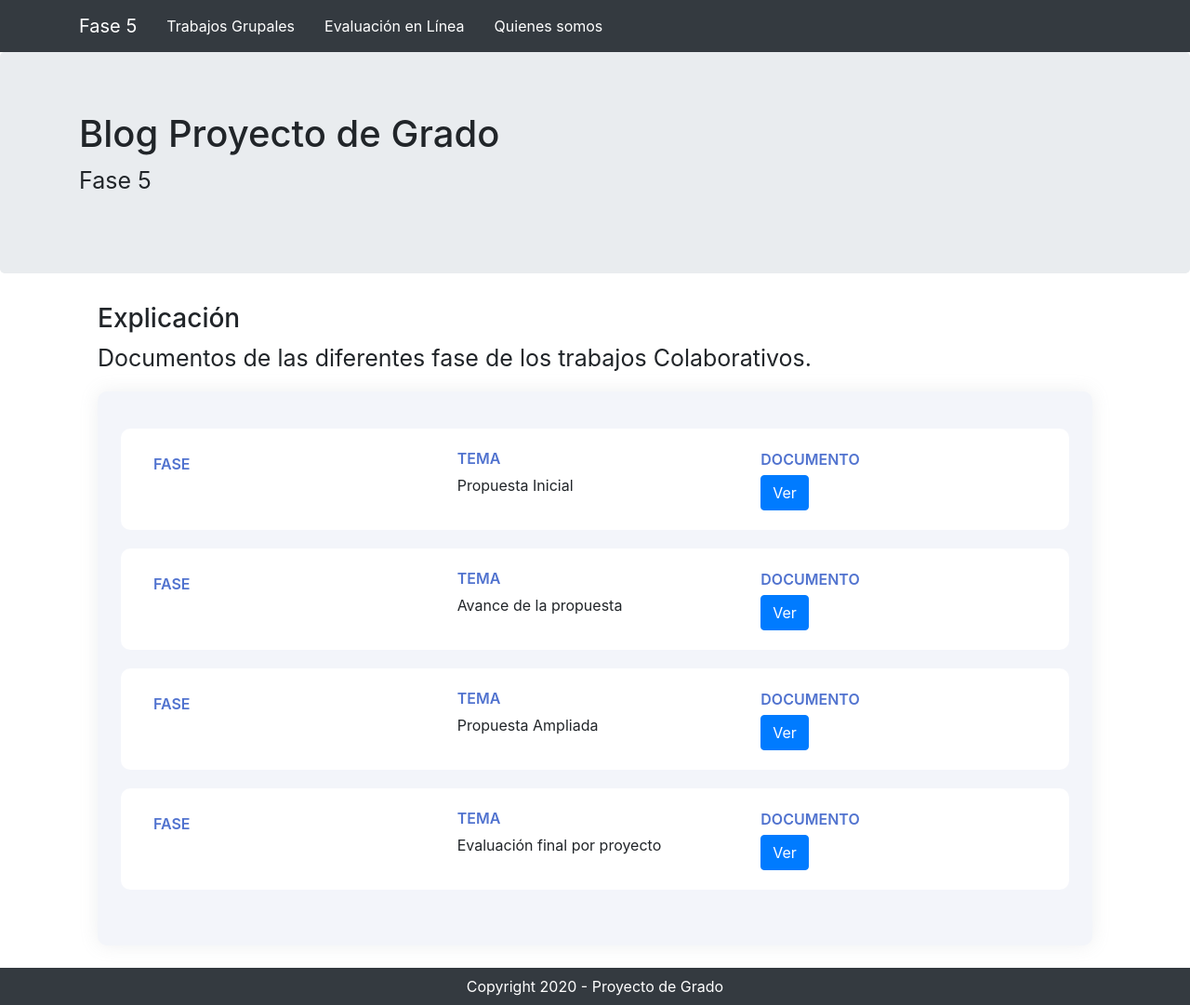
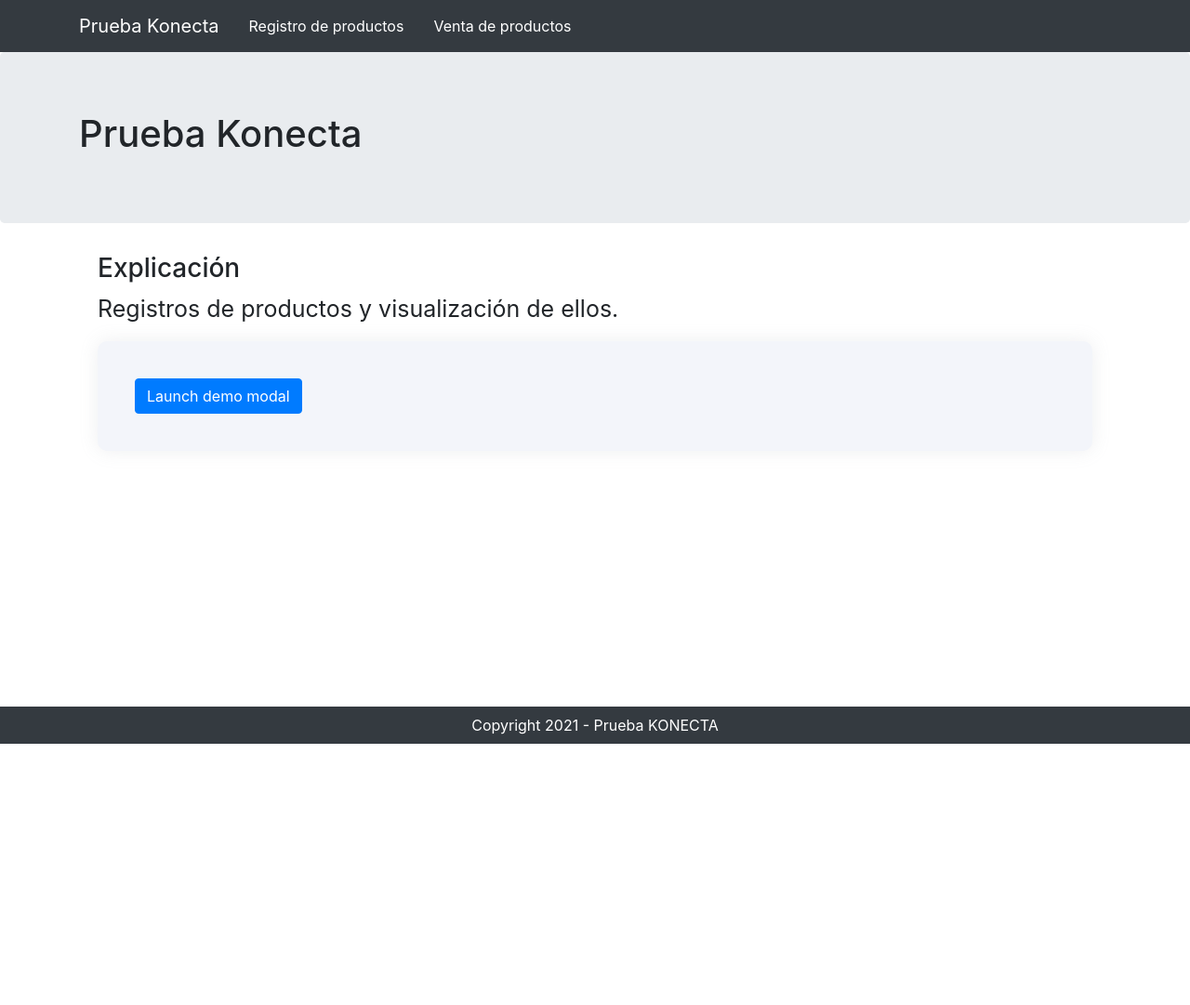
Before and after one commit to jcvs27/PruebaKonecta, a CodeIgniter app: page /PruebaKonecta/index.php/welcome/index in a window 1280 px wide. Shown: the whole page at 93% size. After the commit the page ends 800 px from the top, so only its background shows below. Run offline with CodeIgniter, Linux system fonts and the light colour scheme.

Commit message:
Ajuste de la vista
Proces del view

```diff
--- a/application/views/crud.php
+++ b/application/views/crud.php
@@ -4,9 +4,9 @@
 <head>
 	<meta charset="UTF-8">
 	<meta name="viewport" content="width=device-width, initial-scale=1, maximum-scale=1">
-	<link rel="stylesheet" href="<?php echo base_url();?>assets/css/bootstrap.min.css">
-	<link rel="stylesheet" href="<?php echo base_url();?>assets/css/style.css">
-	<title>Fase 5</title>
+	<link rel="stylesheet" href="<?php echo base_url(); ?>assets/css/bootstrap.min.css">
+	<link rel="stylesheet" href="<?php echo base_url(); ?>assets/css/style.css">
+	<title>Prueba Konecta</title>
 </head>
 
 <body>
@@ -15,11 +15,10 @@
 		<nav class="navbar navbar-expand-lg navbar-light  bg-dark" role="navigation">
 			<div class="container">
 				<div class="navbar-header">
-					<button type="button" class="navbar-toggler" data-toggle="collapse" data-target="#menu"
-						aria-controls="navbarNav" aria-expanded="false" aria-label="Toggle navigation">
+					<button type="button" class="navbar-toggler" data-toggle="collapse" data-target="#menu" aria-controls="navbarNav" aria-expanded="false" aria-label="Toggle navigation">
 						<span class="navbar-toggler-icon bg-white"></span>
 					</button>
-					<a href="index.html" class="navbar-brand text-white">Fase 5</a>
+					<a href="index.html" class="navbar-brand text-white">Prueba Konecta</a>
 				</div>
 				<!--Menu -->
 				<div class="row collapse navbar-collapse" id="menu">
@@ -30,17 +29,12 @@
 									aria-controls="pills-home" aria-selected="true">Trabajos Individuales</a>
 							</li>> -->
 							<li class="nav-item">
-								<a class="nav-link text-white" id="menu_2" data-toggle="pill" role="tab"
-									aria-controls="pills-gr" aria-selected="false">Trabajos Grupales</a>
+								<a class="nav-link text-white" id="menu_2" data-toggle="pill" role="tab" aria-controls="pills-gr" aria-selected="false">Registro de productos</a>
 							</li>
 							<li class="nav-item">
-								<a class="nav-link text-white" id="menu_3" data-toggle="pill" role="tab"
-									aria-controls="pills-exam" aria-selected="false">Evaluación en Línea</a>
+								<a class="nav-link text-white" id="menu_3" data-toggle="pill" role="tab" aria-controls="pills-exam" aria-selected="false">Venta de productos</a>
 							</li>
-							<li class="nav-item">
-								<a class="nav-link text-white" id="menu_4" data-toggle="pill" role="tab"
-									aria-controls="pills-contact" aria-selected="false">Quienes somos</a>
-							</li>
+
 						</ul>
 					</div>
 				</div>
@@ -50,8 +44,7 @@
 	<!-- Aqui va el jumbotron -->
 	<section class="jumbotron">
 		<div class="container">
-			<h1>Blog Proyecto de Grado</h1>
-			<p class="parrafo">Fase 5</p>
+			<h1>Prueba Konecta</h1>
 		</div>
 	</section>
 	<!-- Todo el contenido -->
@@ -61,71 +54,32 @@
 		<!-- Contenido de los trabajos iGrupales-->
 		<div class="container menu_2">
 			<h3>Explicación</h3>
-			<p class="parrafo">Documentos de las diferentes fase de los trabajos Colaborativos.</p>
+			<p class="parrafo">Registros de productos y visualización de ellos.</p>
 			<div class="container-list">
 				<div class="list" id="list">
-					<!-- ? Fase #2 -->
-					<div class="row Fase">
-						<div class="col-md-4 foto v mb-1">
-							<p class="label">Fase</p>
-							<img src="" alt="">
-						</div>
-						<div class="col-md-4">
-							<p class="label">Tema</p>
-							<p class="dato">Propuesta Inicial</p>
-						</div>
-						<div class="col-md-4">
-							<p class="label">Documento</p>
-							<a href="https://drive.google.com/file/d/1fxSSrADdlI6CMi_Kng5FXZ2a2GLMdWyH/view?usp=sharing"
-								target="_blank" class="btn btn-primary">Ver</a>
-						</div>
-					</div>
+					<!-- Button trigger modal -->
+					<button type="button" class="btn btn-primary" data-toggle="modal" data-target="#exampleModal">
+						Launch demo modal
+					</button>
 
-					<!-- ? Fase #3 -->
-					<div class="row Fase">
-						<div class="col-md-4 foto  mb-1">
-							<p class="label">Fase</p>
-							<img src="" alt="">
-						</div>
-						<div class="col-md-4">
-							<p class="label">Tema</p>
-							<p class="dato">Avance de la propuesta</p>
-						</div>
-						<div class="col-md-4">
-							<p class="label">Documento</p>
-							<a href="https://drive.google.com/file/d/1Z0x2aHcCBkIXNmHIkPsgz0oLuc8Pfl5p/view?usp=sharing"
-								target="_blank" class="btn btn-primary">Ver</a>
-						</div>
-					</div>
-
-					<!-- ? Fase #4 -->
-					<div class="row Fase">
-						<div class="col-md-4 foto mb-1">
-							<p class="label">Fase</p>
-							<img src="" alt="">
-						</div>
-						<div class="col-md-4">
-							<p class="label">Tema</p>
-							<p class="dato">Propuesta Ampliada</p>
-						</div>
-						<div class="col-md-4">
-							<p class="label">Documento</p>
-							<a href="https://drive.google.com/drive/folders/1ct6o9RfmL6vZXhOcxtcYrnXM6nmADGvO?usp=sharing"
-								target="_blank" class="btn btn-primary">Ver</a>
-						</div>
-					</div>
-					<div class="row Fase">
-						<div class="col-md-4 foto mb-1">
-							<p class="label">Fase</p>
-							<img src="" alt="">
-						</div>
-						<div class="col-md-4">
-							<p class="label">Tema</p>
-							<p class="dato">Evaluación final por proyecto</p>
-						</div>
-						<div class="col-md-4">
-							<p class="label">Documento</p>
-							<a href="https://drive.google.com/file/d/1-rDlG1ZsR8lDn5UYqPv4nUrf2psgFaSl/view?usp=sharing" target="_blank" class="btn btn-primary">Ver</a>
+					<!-- Modal -->
+					<div class="modal fade" id="exampleModal" tabindex="-1" role="dialog" aria-labelledby="exampleModalLabel" aria-hidden="true">
+						<div class="modal-dialog" role="document">
+							<div class="modal-content">
+								<div class="modal-header">
+									<h5 class="modal-title" id="exampleModalLabel">Modal title</h5>
+									<button type="button" class="close" data-dismiss="modal" aria-label="Close">
+										<span aria-hidden="true">&times;</span>
+									</button>
+								</div>
+								<div class="modal-body">
+									...
+								</div>
+								<div class="modal-footer">
+									<button type="button" class="btn btn-secondary" data-dismiss="modal">Close</button>
+									<button type="button" class="btn btn-primary">Save changes</button>
+								</div>
+							</div>
 						</div>
 					</div>
 				</div>
@@ -154,14 +108,14 @@
 	<br>
 	<footer class="bg-dark">
 		<div class="text-center">
-			<label class="mt-2">Copyright 2020 - Proyecto de Grado</label>
+			<label class="mt-2">Copyright 2021 - Prueba KONECTA</label>
 		</div>
 	</footer>
 	<!-- Footer -->
 	<!-- Js -->
-	<script src="<?php echo base_url();?>assets/js/jquery.js"></script>
-	<script src="<?php echo base_url();?>assets/js/bootstrap.min.js"></script>
-	<script src="<?php echo base_url();?>assets/js/main.js"></script>
+	<script src="<?php echo base_url(); ?>assets/js/jquery.js"></script>
+	<script src="<?php echo base_url(); ?>assets/js/bootstrap.min.js"></script>
+	<script src="<?php echo base_url(); ?>assets/js/main.js"></script>
 </body>
 
 </html>
```
